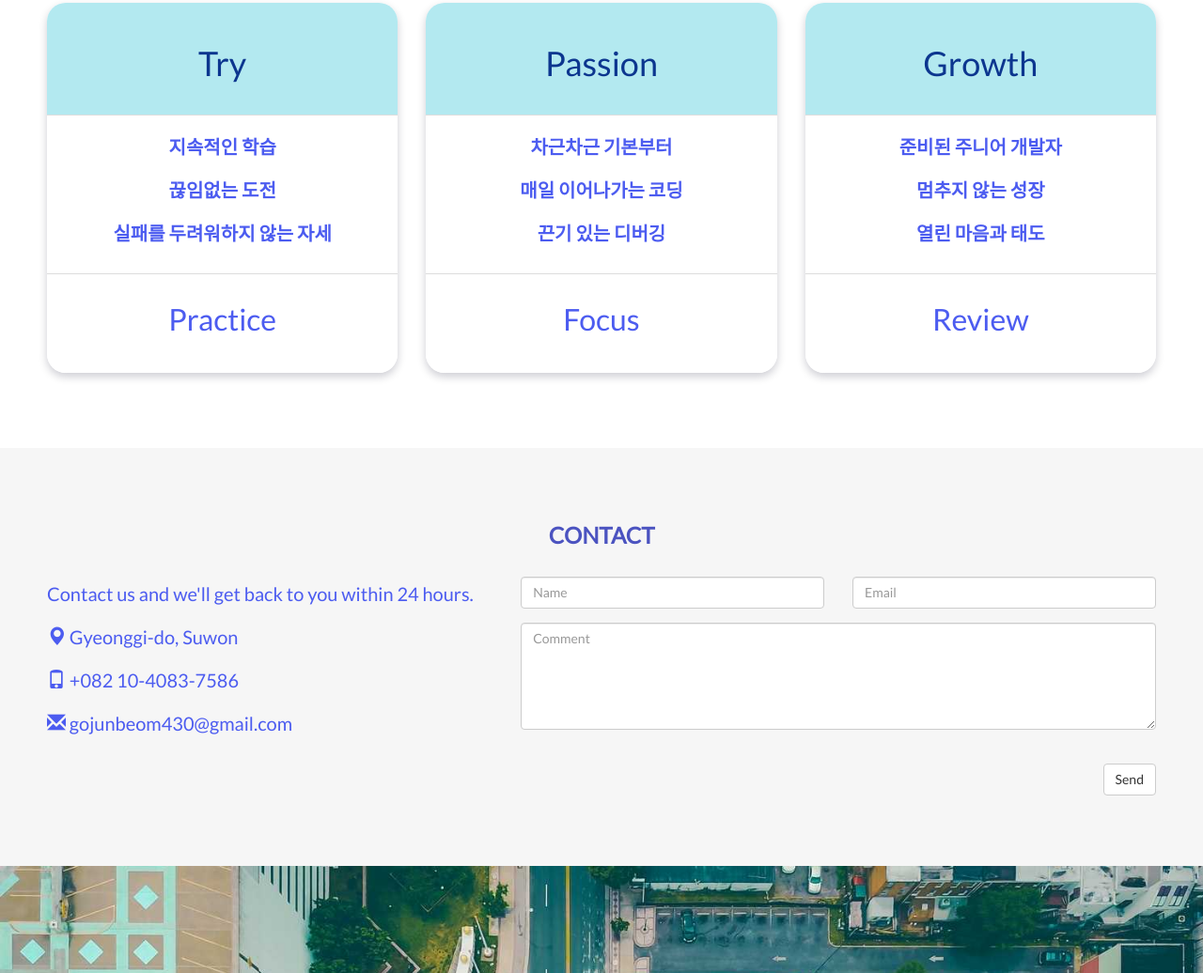
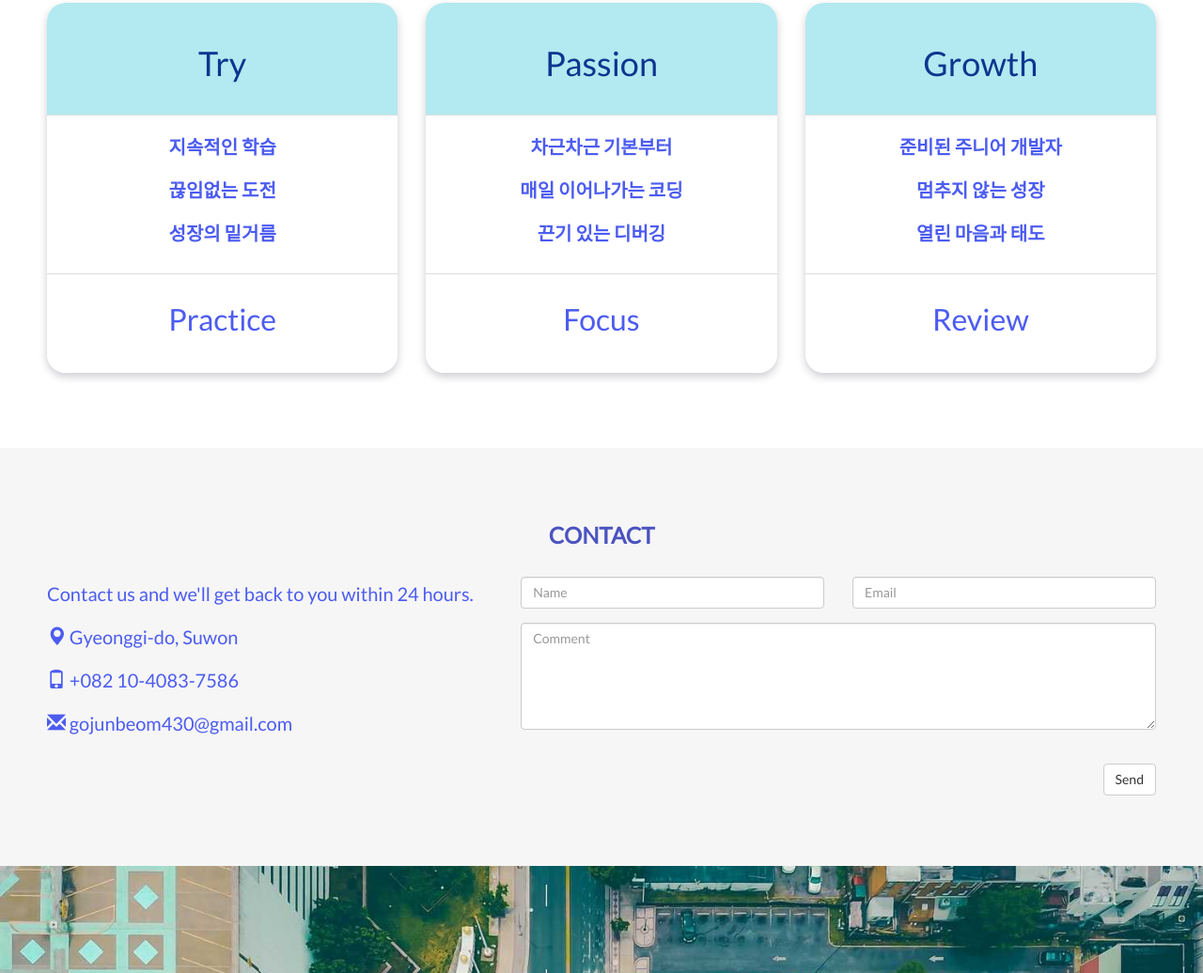
Before and after one commit to gojunbeom430-alt/gojunbeom430-alt.github.io, a plain HTML site: page index.html in a window 1280 px wide. Shown: the part 3612-4648 px from the top of the page at 94% size. Drawn offline with nearby package versions, Linux system fonts and the light colour scheme.

```diff
--- a/index.html
+++ b/index.html
@@ -227,7 +227,7 @@
                     <p><strong></strong> </p>
                     <p><strong>끊임없는 도전</strong> </p>
                     <p><strong></strong> </p>
-                    <p><strong>실패를 두려워하지 않는 자세</strong> </p>
+                    <p><strong>성장의 밑거름</strong> </p>
                 </div>
                 <div class="panel-footer">
                     <h3>Practice</h3>
```
